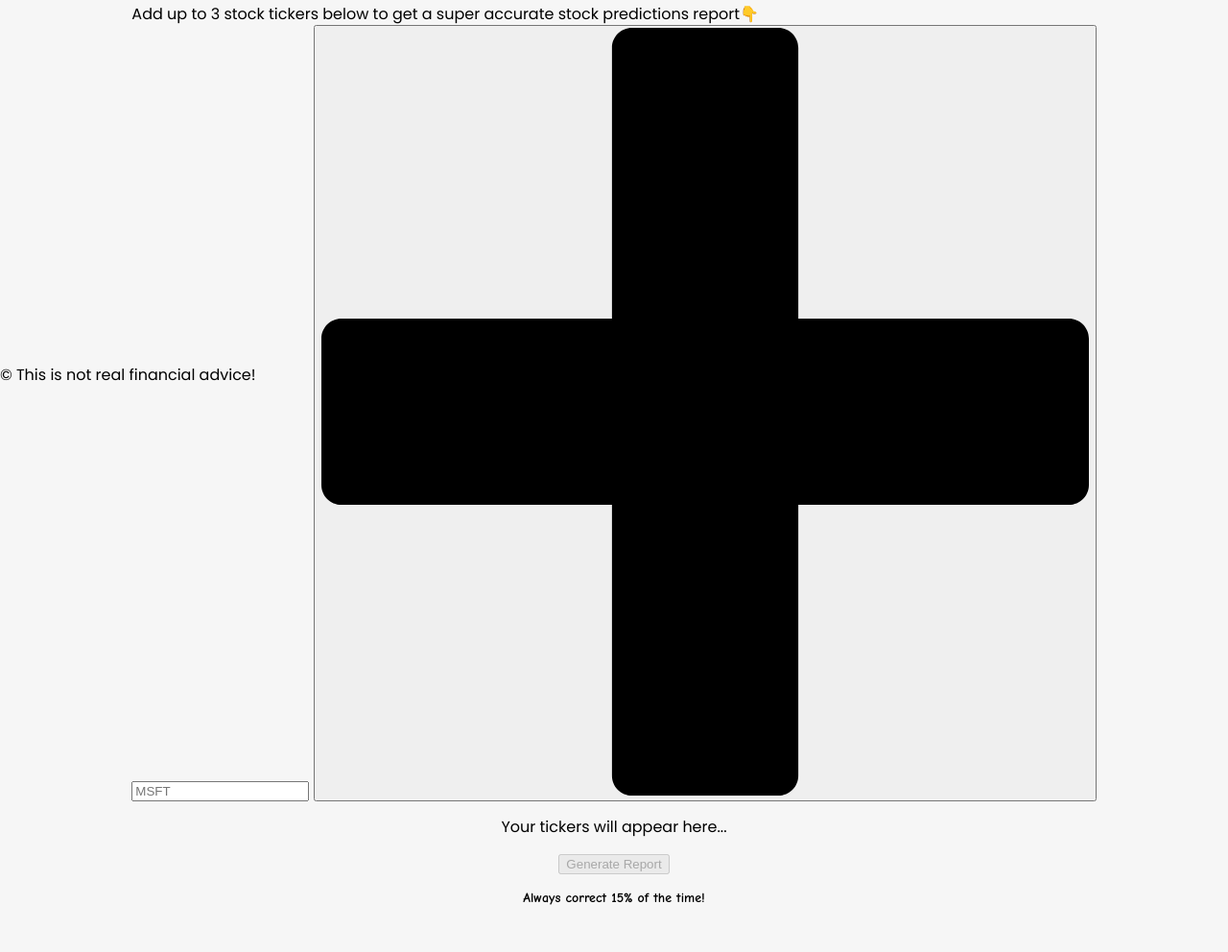
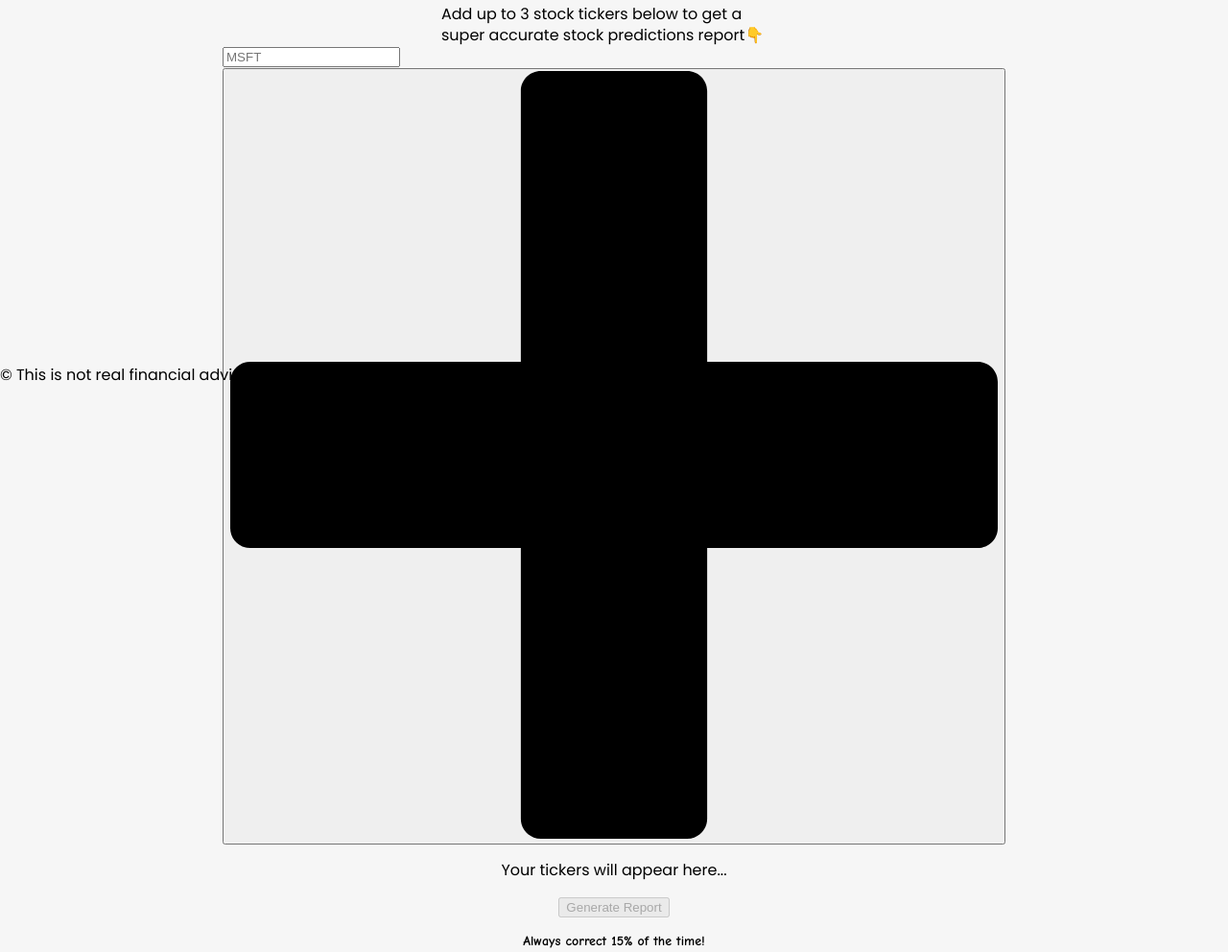
Before and after one commit to cvera08/ai-stock-predictions, a website built with Vite: page index.html in a window 1280 px wide. Shown: the part 147-1139 px from the top of the page at 96% size. Before the commit the page ends 1094 px from the top, so only its background shows below. Built offline with nearby package versions, Linux system fonts and the light colour scheme.

Commit message:
feat: controls form

```diff
--- a/index.css
+++ b/index.css
@@ -75,3 +75,18 @@ p.tag-line {
     font-weight: 700;
     font-size: 14px;
 }
+
+.ticker-choice-display {
+    display: flex;
+    align-items: center;
+    height: 3em;
+}
+
+/* controls */
+
+form {
+    width: 360px;
+    display: flex;
+    flex-direction: column;
+    align-items: center;
+}
```
